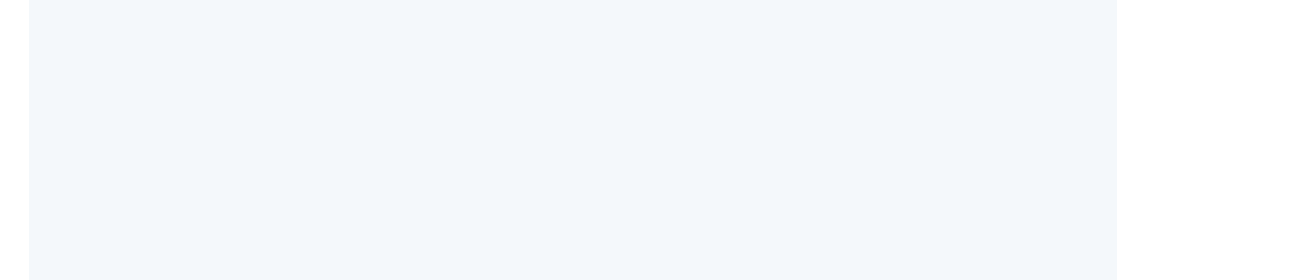
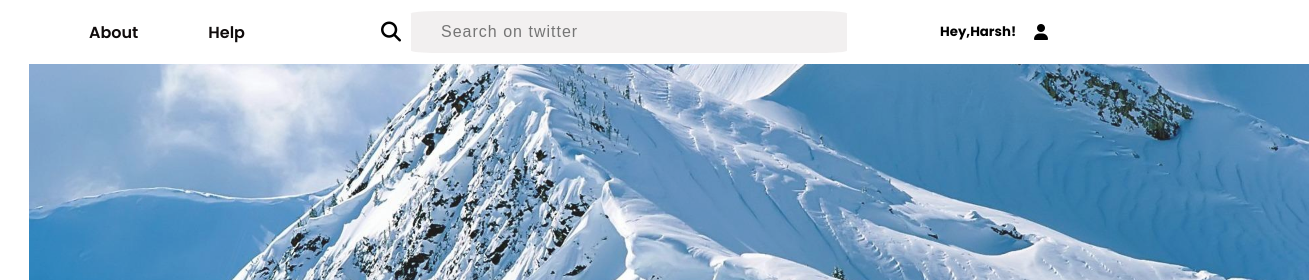
Before and after one commit to harsh-khulbe03/TwitterClone, a plain HTML site: page index.html in a window 1280 px wide. Shown: the top 280 px of the page, 1309 px wide, since content can reach past the window. Drawn offline with Linux system fonts and the light colour scheme.

Commit message:
Navbar added

```diff
--- a/index.html
+++ b/index.html
@@ -27,7 +27,22 @@
         </aside>
 
         <section>
+            <nav>
+                <ul>
+                    <li><a href="#">About</a></li>
+                    <li><a href="#">Help</a></li>
+                </ul>
 
+                <div class="search_bar">
+                    <i class="fa-solid fa-magnifying-glass hi"></i>
+                    <input type="text"  placeholder="Search on twitter">
+                </div>
+
+                <div class="user">
+                    <h5>Hey,Harsh!</h5>
+                    <i class="fa-solid fa-user hi"></i>
+                </div>
+            </nav>
         </section>
     </header>
 
--- a/style.css
+++ b/style.css
@@ -81,5 +81,79 @@ header aside button {
 }
 
 header aside button:hover{
-    background:rgba(28,161,241,.5);
+    background-color:white;
+    border:2px solid rgb(29,155,240);
+    color:rgb(29,155,240);
 }
+
+header section nav {
+    width:100%;
+    height:8%;
+    background-color: white;
+    padding:0 60px;
+    display:flex;
+    justify-content: space-between;
+    align-items: center;
+}
+
+header section nav ul{
+    list-style:none;
+    display:flex;
+    align-items:center;
+}
+
+header section nav ul li{
+    padding-right:70px;
+}
+
+header section nav ul li a{
+    text-decoration: none;
+    color: rgb(16, 12, 12);
+    font-weight: 600;
+    transition:0.2 linear;
+}
+
+header section nav ul li a:hover{
+    color: rgb(29,155,240);
+}
+
+header section nav .search_bar {
+    width:50%;
+    display: flex;
+    align-items: center;
+}
+
+header section nav .search_bar .hi {
+   font-size:20px;
+   margin-right:10px;
+}
+
+header section nav .search_bar input {
+    padding:12px 30px;
+    width:90%;
+    border:none;
+    outline:none;
+    background-color: rgba(232, 229, 229, 0.582);
+    border-radius: 6%;
+    font-size: medium;
+    letter-spacing: 1px;
+    color:black;
+}
+
+.user {
+    display:flex;
+    align-items: center;
+    justify-content: space-around;
+    width:13%;
+}
+
+header section::before{
+    content: '';
+    width:100%;
+    height:300px;
+    position:absolute;
+    top:8%;
+    background:url(images/mountain.jpeg) no-repeat center center/cover;
+    border-radius: 0px 0px 50px 0px;
+    opacity:0.9;
+}
```
Also changed, not shown: images/mountain.jpeg (added).
